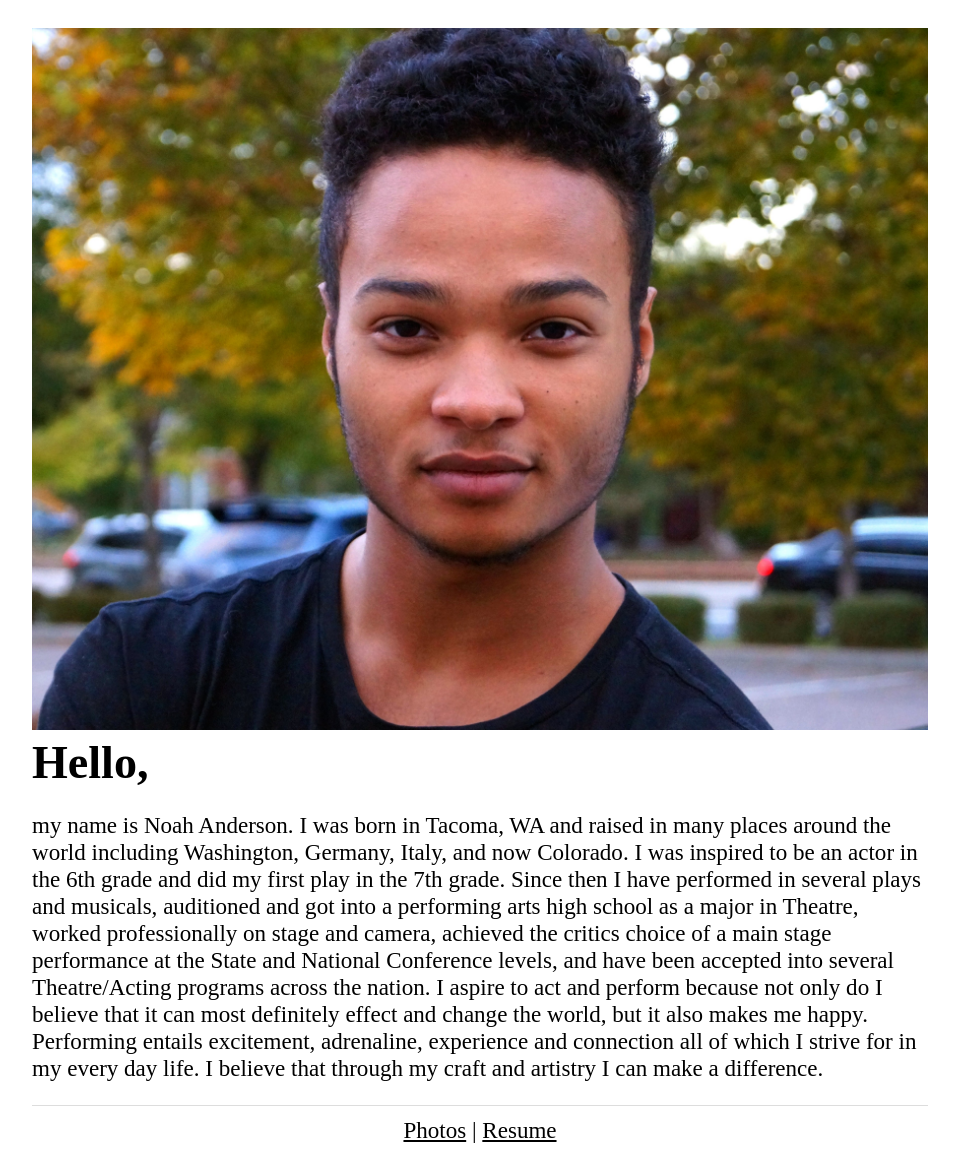
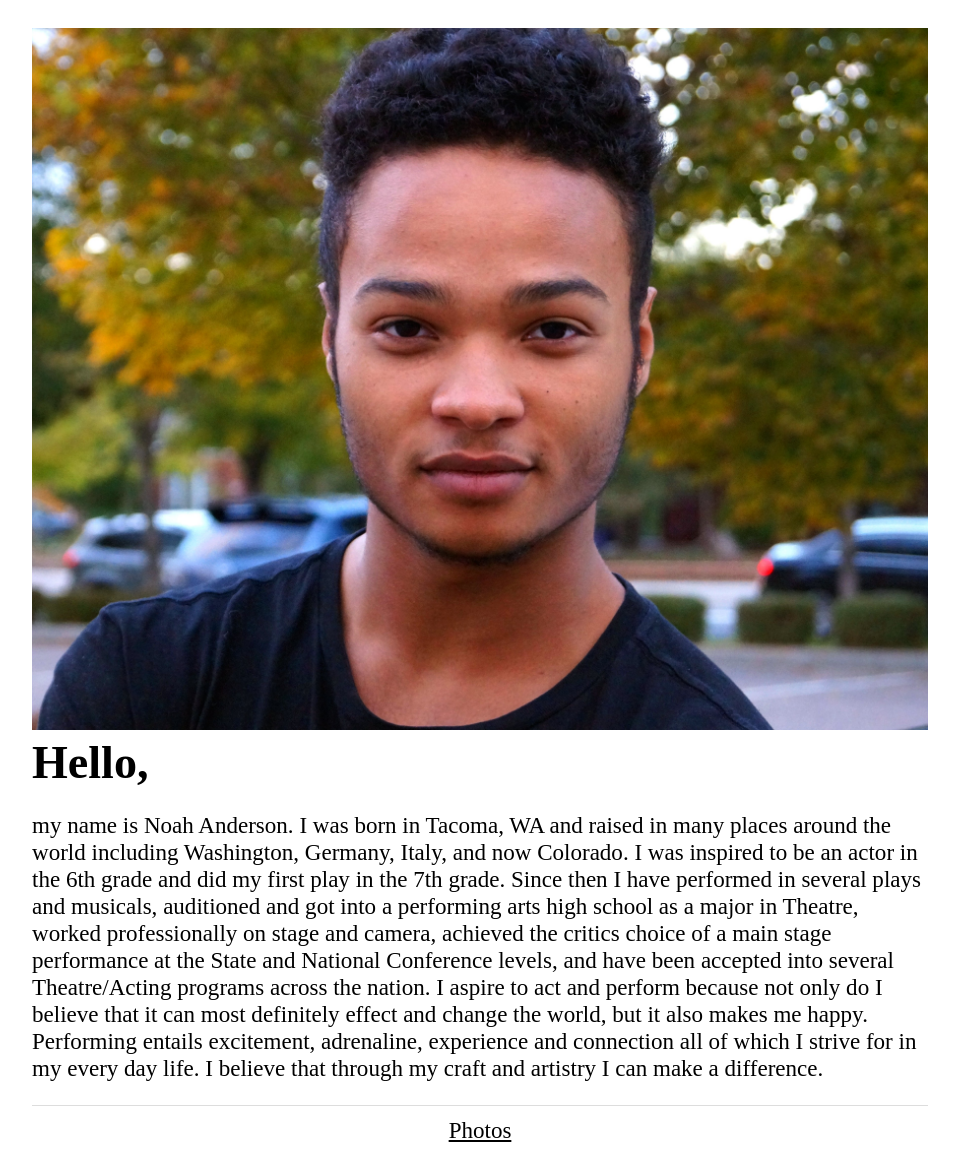
Before and after one commit to noahanderson/noahanderson.github.io, a Jekyll site: the page built from index.html, in a window 1280 px wide. Shown: the whole page, without its empty margins (160-1119 px from the left). Built offline with Jekyll 4.4.1, drawn with Linux system fonts in a browser that asks for light colours; nearby versions of some CDN libraries.

Commit message:
remove link to resume for now

```diff
--- a/index.html
+++ b/index.html
@@ -20,5 +20,6 @@ life. I believe that through my craft and artistry I can make a difference.
 </p>
 <hr>
 <center>
-  <a href={{"/photos" | prepend: site.baseurl}}>Photos</a> | <a href={{"/resume" | prepend: site.baseurl}}>Resume</a>
+  <a href={{"/photos" | prepend: site.baseurl}}>Photos</a>
+  <!-- | <a href={{"/resume" | prepend: site.baseurl}}>Resume</a> -->
 </center>
```
